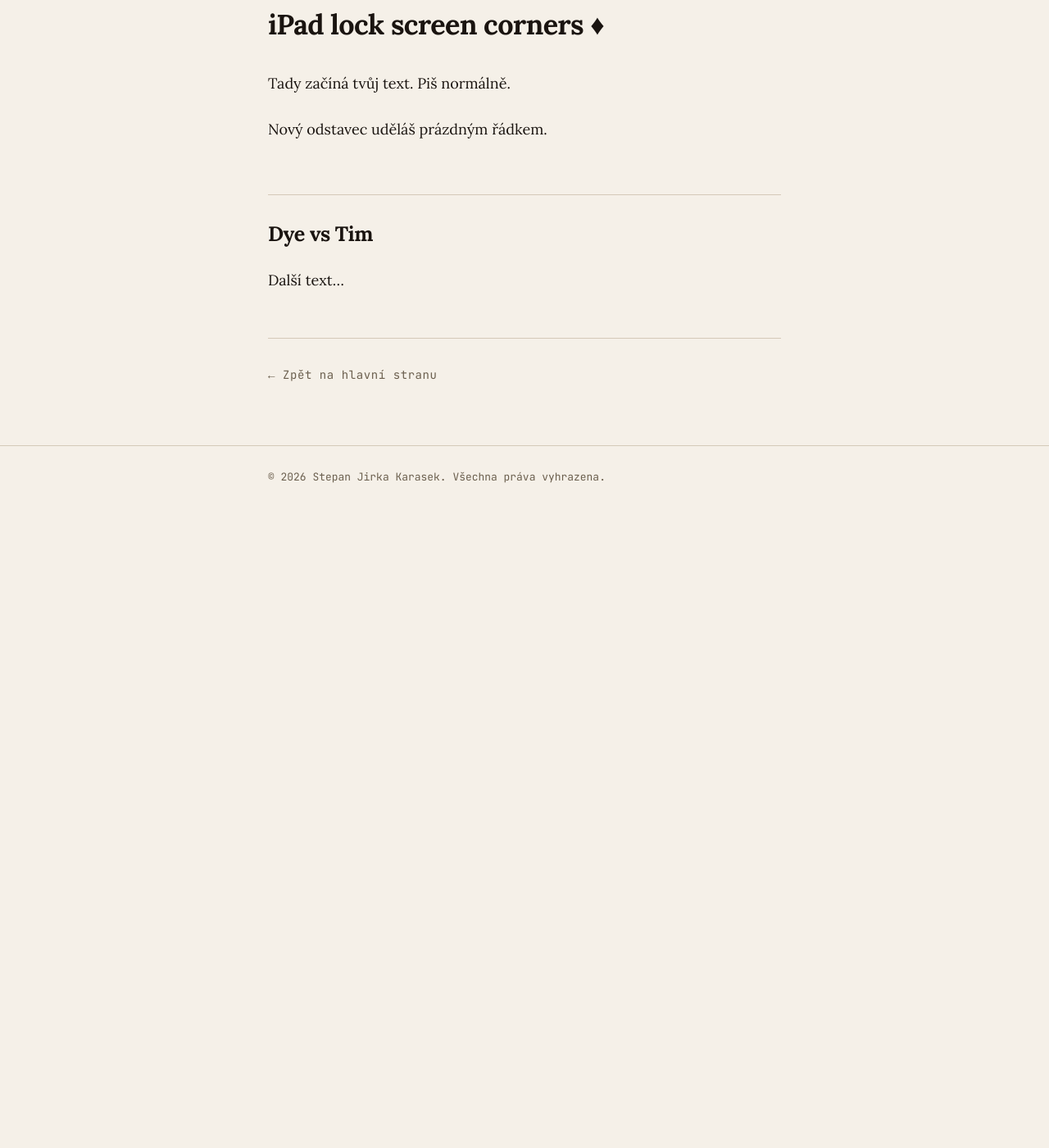
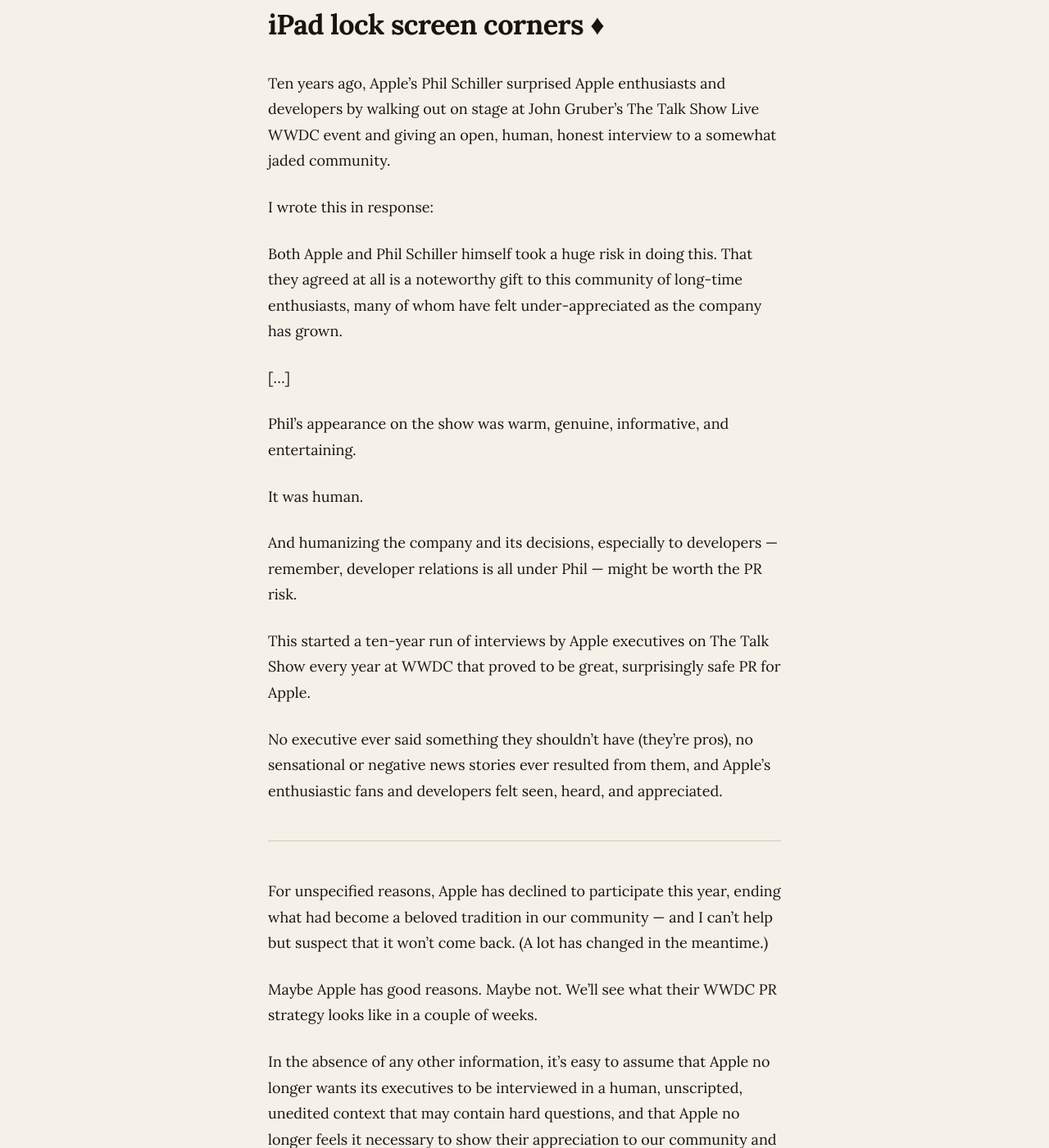
Before and after one commit to StepanJirkaKarasek/StepanJirkaKarasek.github.io, a Jekyll site: the page built from _posts/2026-02-22-nazev-clanku.md, in a window 1280 px wide and 1400 px high, scrolled down 270 px. Shown: the whole window at 82% size. Built offline with Jekyll 4.4.1, drawn with Linux system fonts in a browser that asks for light colours; before the commit the page ends 900 px from its top, so only the background shows below that; some of the changed text lies outside the part shown.

Commit message:
Update 2026-02-22-nazev-clanku.md

```diff
--- a/_posts/2026-02-22-nazev-clanku.md
+++ b/_posts/2026-02-22-nazev-clanku.md
@@ -4,10 +4,34 @@
 date: 2026-02-22 20:00:00 +0100
 ---
 
-Tady začíná tvůj text. Piš normálně.
+Ten years ago, Apple’s Phil Schiller surprised Apple enthusiasts and developers by walking out on stage at John Gruber’s The Talk Show Live WWDC event and giving an open, human, honest interview to a somewhat jaded community.
 
-Nový odstavec uděláš prázdným řádkem.
+I wrote this in response:
 
-## Dye vs Tim
+Both Apple and Phil Schiller himself took a huge risk in doing this. That they agreed at all is a noteworthy gift to this community of long-time enthusiasts, many of whom have felt under-appreciated as the company has grown.
 
-Další text...
+[…]
+
+Phil’s appearance on the show was warm, genuine, informative, and entertaining.
+
+It was human.
+
+And humanizing the company and its decisions, especially to developers — remember, developer relations is all under Phil — might be worth the PR risk.
+
+This started a ten-year run of interviews by Apple executives on The Talk Show every year at WWDC that proved to be great, surprisingly safe PR for Apple.
+
+No executive ever said something they shouldn’t have (they’re pros), no sensational or negative news stories ever resulted from them, and Apple’s enthusiastic fans and developers felt seen, heard, and appreciated.
+
+*     *     *
+
+For unspecified reasons, Apple has declined to participate this year, ending what had become a beloved tradition in our community — and I can’t help but suspect that it won’t come back. (A lot has changed in the meantime.)
+
+Maybe Apple has good reasons. Maybe not. We’ll see what their WWDC PR strategy looks like in a couple of weeks.
+
+In the absence of any other information, it’s easy to assume that Apple no longer wants its executives to be interviewed in a human, unscripted, unedited context that may contain hard questions, and that Apple no longer feels it necessary to show their appreciation to our community and developers in this way.
+
+I hope that’s either not the case, or it doesn’t stay the case for long.
+
+This will be the first WWDC I’m not attending since 2009 (excluding the remote 2020 one, of course). Given my realizations about my relationship with Apple and how they view developers, I’ve decided that it’s best for me to take a break this year, gain some perspective, and decide what my future relationship should look like.
+
+Maybe Apple’s leaders are doing that, too.
```
